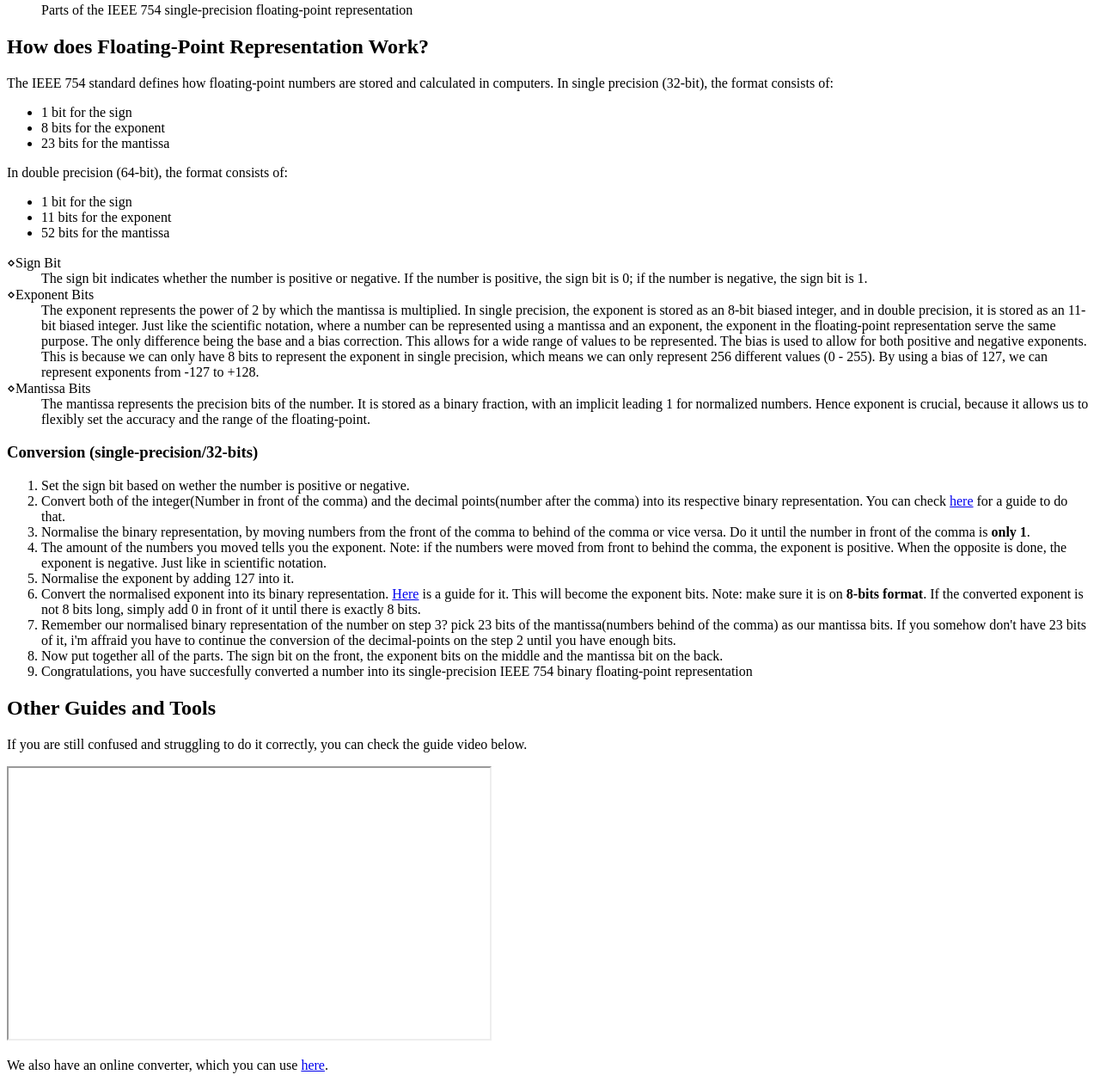
After one commit to ez-fitrias/IEEE_754-converter, a Flask app: template templates/indexID.html in a window 1280 px wide. The commit adds this page. Shown: the part 774-2038 px from the top of the page at 86% size. Run offline with Flask 3, Linux system fonts and the light colour scheme; the template is opened without the code that fills it, so the values that code supplies are empty.

Commit message:
preparing to add support for content in other languages, goal: Indonesian, German

```diff
--- a/app.py
+++ b/app.py
@@ -3,28 +3,35 @@ import main as convert_to
 
 app = Flask(__name__)
 
-@app.route("/")
-def home():
-    return render_template("index.html")
+@app.route("/<lang>/home/")
+def home(lang):
+    if lang == "en":
+        return render_template("index.html")
+    elif lang == "id":
+        pass
+    elif lang == "de":
+        pass
 
-@app.route("/convert=<input>/")
-def convert(input):
+@app.route("/<lang>/convert=<input>/")
+def convert(lang, input):
     try:
-        return render_template("convert.html", number=input, fpr_binary=convert_to.gleitKommazahl(float(input))[0], fpr_hexa=convert_to.gleitKommazahl(float(input))[1])
+        if lang == "en":
+            return render_template("convert.html", number=input, fpr_binary=convert_to.gleitKommazahl(float(input))[0], fpr_hexa=convert_to.gleitKommazahl(float(input))[1])
+        elif lang == "id":
+            pass
+        elif lang == "de":
+            pass
     except ValueError:
-        return redirect(url_for("error", type="Invalid_Input"))
+        return redirect(url_for("error", type="Invalid_Input"), lang=lang)
 
-@app.route("/error=<type>")
-def error(type):
-    return render_template("error.html", message=type)
-
-# @app.route("/admin/")
-# def admin():
-#     return redirect(url_for("greet", text="Admin!"))
-
-# @app.route("/<text>/")
-# def greet(text):
-#     return f"Hello {text}"
+@app.route("/<lang>/error=<type>")
+def error(lang, type):
+    if lang == "en":
+        return render_template("error.html", message=type)
+    elif lang == "id":
+        pass
+    elif lang == "de":
+        pass
 
 if __name__ == "__main__":
     app.run()
--- a/templates/base.html
+++ b/templates/base.html
@@ -7,16 +7,17 @@
         <meta property="og:image" content="https://example.com/og-image.png">
         <meta charset="UTF-8">
         <meta name="viewport" content="width=device-width, initial-scale=1.0">
-        <title>IEEE 754 Floating-Point Representation</title>
+        <title>{% block web_title %}{% endblock %}</title>
         <link rel="stylesheet" href="styles.css">
         <link rel="icon" href="">
     </head>
     <body>
         <header>
-            <h1>IEEE 754 Floating-Point Representation</h1>
+            <h1>{% block title %}{% endblock %}</h1>
             <nav>
                 <a href="/">Home</a>
                 <a href="/convert=0/">Converter</a>
+                Language: <a>ID</a> | <a>EN</a> | <a>DE</a>
             </nav>
         </header>
         <main>
--- /dev/null
+++ b/templates/indexID.html
@@ -0,0 +1,98 @@
+{% extends "base.html" %}
+
+{% block web_title %}
+
+IEEE 754 Floating-Point Representation
+
+{% endblock %}
+
+{% block title %}
+
+IEEE 754 Floating-Point Representation
+
+{% endblock %}
+
+{% block content %}
+
+<section class="sub-page" id="introduction">
+    <h2>apa itu Representasi *floating-point*?</h2>
+    <p>
+        Representasi *floating-point* adalah metode yang digunakan dalam komputasi untuk merepresentasikan bilangan riil secara aproksimatif. Metode ini memungkinkan cakupan nilai yang luas dengan adanya kompromi antara presisi dan rentang nilai. Berbeda dengan manusia yang memiliki pemahaman mendalam mengenai angka—terutama bilangan berbasis 10—komputer bekerja menggunakan sistem biner. Karena bilangan seperti 0,1, -2,5, dan sebagainya tidak dapat dikonversi secara langsung ke dalam bentuk biner, bilangan-bilangan tersebut direpresentasikan menggunakan format yang mencakup bit tanda (*sign bit*), eksponen, dan mantisa. Format ini dikenal sebagai standar IEEE 754. <br>Terdapat dua format utama:
+        <ul>
+            <li>Single precision (32-bit) for small numbers</li>
+            <li>Double precision (64-bit) for larger numbers</li>
+        </ul>
+    </p>
+    <figure>
+        <img
+        src="https://thumb.wikimedia.org/wikipedia/commons/thumb/d/d2/Float_example.svg/1280px-Float_example.svg.png?utm_source=en.wikipedia.org&utm_campaign=parser&utm_content=thumbnail"
+        alt="Floating-point representation example"
+        width="600"/>
+        <figcaption>Parts of the IEEE 754 single-precision floating-point representation </figcaption>
+    </figure>
+</section>
+<section class="sub-page" id="function-and-parts">
+    <h2>How does Floating-Point Representation Work?</h2>
+    <p>
+        The IEEE 754 standard defines how floating-point numbers are stored and calculated in computers. In single precision (32-bit), the format consists of:
+        <ul>
+            <li>1 bit for the sign</li>
+            <li>8 bits for the exponent</li>
+            <li>23 bits for the mantissa</li>
+        </ul>
+        In double precision (64-bit), the format consists of:
+        <ul>
+            <li>1 bit for the sign</li>
+            <li>11 bits for the exponent</li>
+            <li>52 bits for the mantissa</li>
+        </ul>
+    </p>
+    <dl>
+        <dt>&diam;Sign Bit</dt>
+        <dd>The sign bit indicates whether the number is positive or negative. If the number is positive, the sign bit is 0; if the number is negative, the sign bit is 1.</dd>
+        <dt>&diam;Exponent Bits</dt>
+        <dd>The exponent represents the power of 2 by which the mantissa is multiplied. In single precision, the exponent is stored as an 8-bit biased integer, and in double precision, it is stored as an 11-bit biased integer.
+        Just like the scientific notation, where a number can be represented using a mantissa and an exponent, the exponent in the floating-point representation serve the same purpose. The only difference being the base and a bias correction. This allows for a wide range of values to be represented. The bias is used to allow for both positive and negative exponents. This is because we can only have 8 bits to represent the exponent in single precision, which means we can only represent 256 different values (0 - 255). By using a bias of 127, we can represent exponents from -127 to +128.
+        </dd>
+        <dt>&diam;Mantissa Bits</dt>
+        <dd>The mantissa represents the precision bits of the number. It is stored as a binary fraction, with an implicit leading 1 for normalized numbers. Hence exponent is crucial, because it allows us to flexibly set the accuracy and the range of the floating-point.</dd>
+    </dl>
+
+    <h3>Conversion (single-precision/32-bits)</h3>
+    <ol>
+        <li>Set the sign bit based on wether the number is positive or negative.</li>
+
+        <li>Convert both of the integer(Number in front of the comma) and the decimal points(number after the comma) into its respective binary representation. You can check <a href="https://www.google.com" target="_blank">here</a> for a guide to do that.</li>
+
+        <li>Normalise the binary representation, by moving numbers from the front of the comma to behind of the comma or vice versa. Do it until the number in front of the comma is <strong>only 1</strong>.</li>
+
+        <li>The amount of the numbers you moved tells you the exponent. Note: if the numbers were moved from front to behind the comma, the exponent is positive. When the opposite is done, the exponent is negative. Just like in scientific notation.</li>
+
+        <li>Normalise the exponent by adding 127 into it.</li>
+
+        <li>Convert the normalised exponent into its binary representation. <a href="https://www.google.com" target="_blank">Here</a> is a guide for it. This will become the exponent bits. Note: make sure it is on <strong>8-bits format</strong>. If the converted exponent is not 8 bits long, simply add 0 in front of it until there is exactly 8 bits.</li>
+
+        <li>Remember our normalised binary representation of the number on step 3? pick 23 bits of the mantissa(numbers behind of the comma) as our mantissa bits. If you somehow don't have 23 bits of it, i'm affraid you have to continue the conversion of the decimal-points on the step 2 until you have enough bits.</li>
+
+        <li>Now put together all of the parts. The sign bit on the front, the exponent bits on the middle and the mantissa bit on the back.</li>
+
+        <li>Congratulations, you have succesfully converted a number into its single-precision IEEE 754 binary floating-point representation</li>
+    </ol>
+</section>
+<section class="sub-page" id="other-ressources">
+    <h2>Other Guides and Tools</h2>
+    <p>If you are still confused and struggling to do it correctly, you can check the guide video below.</p>
+
+    <iframe width="560" height="315"
+    src="" title=""
+    allow="accelerometer; autoplay; clipboard-write; encrypted-media; gyroscope; picture-in-picture; web-share"
+    referrerpolicy="strict-origin-when-cross-origin"allowfullscreen>
+    </iframe>
+
+    <p>We also have an online converter, which you can use <a href="/convert=0/">here</a>.</p>
+                <!-- or simply type the number you want to convert into the box below -->
+    <form action="">
+    </form>
+</section>
+
+{% endblock %}
```
Also changed, not shown: templates/baseID.html (added, +30 -0 lines), templates/convert.html (+10 -0 lines), templates/convertID.html (added, +20 -0 lines), templates/error.html (+10 -0 lines), templates/errorID.html (added, +19 -0 lines), templates/index.html (+10 -0 lines).
